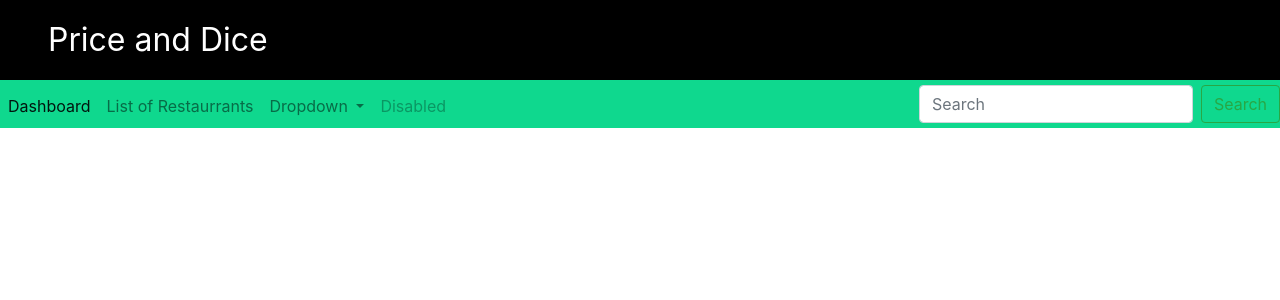
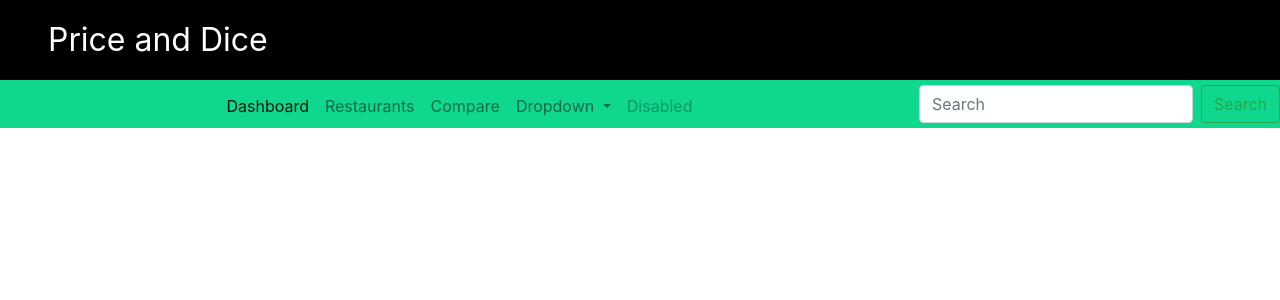
Before and after one commit to DSWhite96/Campus_Price_And_Dice, a Django app: page /campus/ in a window 1280 px wide. Shown: the top 300 px of the page. Run offline with Django 3.2, Linux system fonts and the light colour scheme; some libraries are stand-ins or nearby versions.

Commit message:
Continuing work on navbar

```diff
--- a/mystic_coast/campus/static/campus/navbar.css
+++ b/mystic_coast/campus/static/campus/navbar.css
@@ -15,7 +15,6 @@ li.nav-item a.nav-link {
     display: block;
     height: 3rem;
     padding-top: 0.85rem;
-
 }
 
 li.nav-item a.nav-link:hover {
--- a/mystic_coast/campus/templates/campus/index.html
+++ b/mystic_coast/campus/templates/campus/index.html
@@ -33,12 +33,15 @@
             </button>
 
             <div class="collapse navbar-collapse" id="navbarSupportedContent">
-                <ul class="navbar-nav mr-auto">
+                <ul class="navbar-nav ml-auto mr-auto">
                     <li class="nav-item active">
                         <a class="nav-link" href="#">Dashboard<span class="sr-only">(current)</span></a>
                     </li>
                     <li class="nav-item">
-                        <a class="nav-link" href="#">List of Restaurrants</a>
+                        <a class="nav-link" href="#">Restaurants</a>
+                    </li>
+                    <li class="nav-item">
+                        <a class="nav-link" href="#">Compare</a>
                     </li>
                     <li class="nav-item dropdown">
                         <a class="nav-link dropdown-toggle" href="#" id="navbarDropdown" role="button" data-toggle="dropdown" aria-haspopup="true" aria-expanded="false">
```
